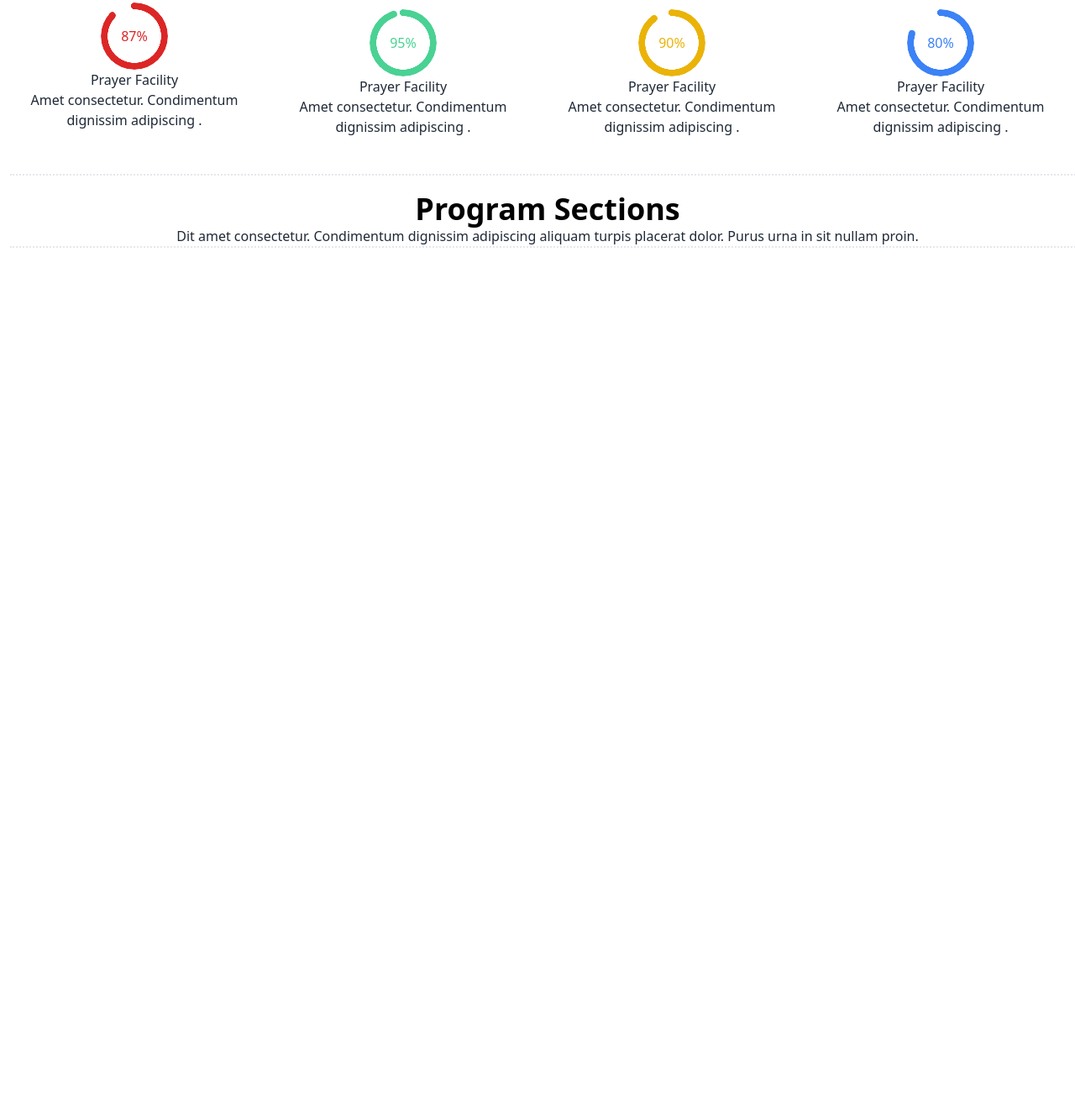
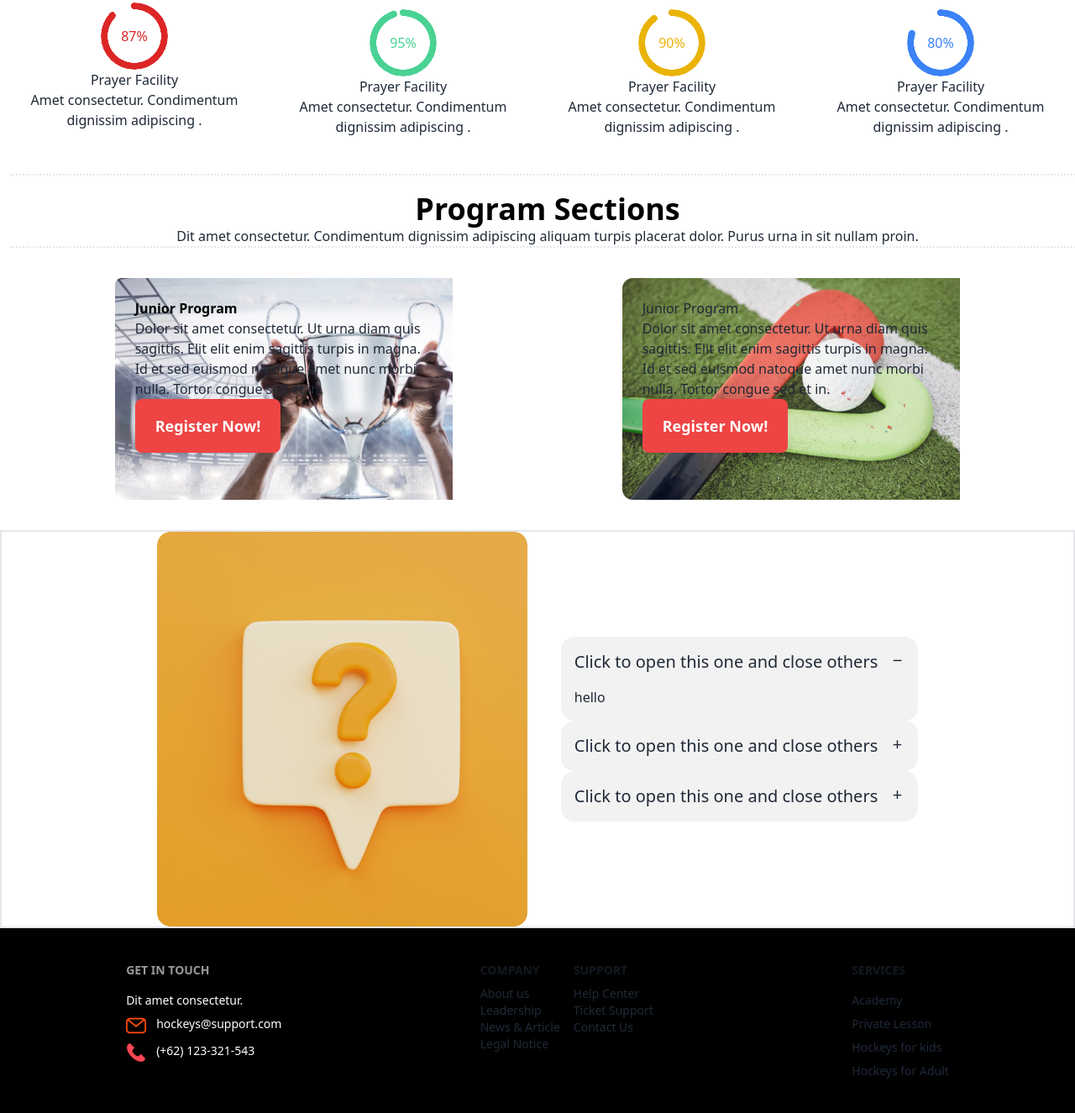
Before and after one commit to azazahmad08/hockey-page-with-daisyui, a plain HTML site: page index.html in a window 1280 px wide. Shown: the part 1077-2402 px from the top of the page at 84% size. Before the commit the page ends 1372 px from the top, so only its background shows below. Drawn offline with nearby package versions, Linux system fonts and the light colour scheme.

Commit message:
done till fq

```diff
--- a/index.html
+++ b/index.html
@@ -221,7 +221,121 @@
     </div>
     <!-- Card Area -->
 
+    <div class="card">
+      <div
+        class="card1 w-full flex lg:flex-row sm:flex-row p-9 h-[42vh] rounded-xl"
+      >
+        <div
+          class="card11 mx-auto w-1/3 p-6 bg-[url('Images/1.png')] bg-no-repeat bg-cover shadow-xxl"
+        >
+          <h2 class="font-sans font-extrabold text-black">Junior Program</h2>
+          <p>
+            Dolor sit amet consectetur. Ut urna diam quis sagittis. Elit elit
+            enim sagittis turpis in magna. Id et sed euismod natoque amet nunc
+            morbi nulla. Tortor congue sed et in.
+          </p>
+          <button
+            class="btn btn-xs sm:btn-sm md:btn-md lg:btn-lg bg-red-500 text-white border-none"
+          >
+            Register Now!
+          </button>
+        </div>
+        <div
+          class="card11 mx-auto w-1/3 p-6 bg-[url('Images/2.png')] bg-no-repeat bg-cover"
+        >
+          <h2>Junior Program</h2>
+          <p>
+            Dolor sit amet consectetur. Ut urna diam quis sagittis. Elit elit
+            enim sagittis turpis in magna. Id et sed euismod natoque amet nunc
+            morbi nulla. Tortor congue sed et in.
+          </p>
+          <button
+            class="btn btn-xs sm:btn-sm md:btn-md lg:btn-lg bg-red-500 text-white border-none"
+          >
+            Register Now!
+          </button>
+        </div>
+      </div>
+      <div class="card2"></div>
+    </div>
+    <!-- Our New Products  -->
+    <!-- product details -->
+    <!-- Client Question -->
+    <!-- Freequent Question -->
+     <div class="fq  w-full items-center justify-center flex flex-row gap-10 border-2">
+      <div class="fqimg">
+        <img src="Images/Rectangle 4.png" alt="Rectangle">
+      </div>
+      <div class="fqqna">
+        <div class="collapse collapse-plus bg-base-200">
+          <input type="radio" name="my-accordion-3" checked="checked" />
+          <div class="collapse-title text-xl font-medium">
+            Click to open this one and close others
+          </div>
+          <div class="collapse-content">
+            <p>hello</p>
+          </div>
+        </div>
+        <div class="collapse collapse-plus bg-base-200">
+          <input type="radio" name="my-accordion-3" />
+          <div class="collapse-title text-xl font-medium">
+            Click to open this one and close others
+          </div>
+          <div class="collapse-content">
+            <p>hello</p>
+          </div>
+        </div>
+        <div class="collapse collapse-plus bg-base-200">
+          <input type="radio" name="my-accordion-3" />
+          <div class="collapse-title text-xl font-medium">
+            Click to open this one and close others
+          </div>
+          <div class="collapse-content">
+            <p>hello</p>
+          </div>
+        </div>
+      </div>
+     </div>
+    <!-- Get In Touch -->
+    <!-- form -->
+    <!-- social-media -->
+    <!-- footer -->
 
-
+    <footer class="footer p-10 bg-black text-base-content justify-around">
+      <nav class="text-white font-sans text-l sm:w-full">
+        <header class="footer-title">Get In Touch</header>
+        <a class="link link-hover">Dit amet consectetur. </a>
+        <div class="emails flex flex-row gap-3">
+          <img src="Images/mail.png" alt="email" class="w-6 h-auto" />
+          <a class="link link-hover">hockeys@support.com</a>
+        </div>
+        <div class="call flex flex-row gap-3">
+          <img src="Images/call.png" alt="call image" class="w-6 h-auto" />
+          <a class="link link-hover">(+62) 123-321-543</a>
+        </div>
+      </nav>
+      <div class="two sm:flex flex-row gap-4">
+        <nav class="flex flex-col">
+          <header class="footer-title">Company</header>
+          <a class="link link-hover">About us</a>
+          <a class="link link-hover">Leadership</a>
+          <a class="link link-hover">News & Article</a>
+          <a class="link link-hover">Legal Notice</a>
+        </nav>
+        <nav class="flex flex-col">
+          <header class="footer-title">Support</header>
+          <a class="link link-hover">Help Center</a>
+          <a class="link link-hover">Ticket Support</a>
+          <a class="link link-hover"> Contact Us</a>
+        </nav>
+      </div>
+      <nav class="sm:mx-auto">
+        <header class="footer-title ">Services</header>
+        <a class="link link-hover">Academy</a>
+        <a class="link link-hover">Private Lesson</a>
+        <a class="link link-hover">Hockeys for kids</a>
+        <a class="link link-hover">Hockeys for Adult</a>
+      </nav>
+    </footer>
   </body>
 </html>
--- a/tailwind.config.js
+++ b/tailwind.config.js
@@ -6,6 +6,7 @@ module.exports = {
       backgroundColor: {
         'white': '#ffffff', // You can use any color value for white
       },
+
     },
   },
   plugins: [],
```
Also changed, not shown: Images/Rectangle 4.png (added), Images/call.png (added), Images/mail.png (added).
